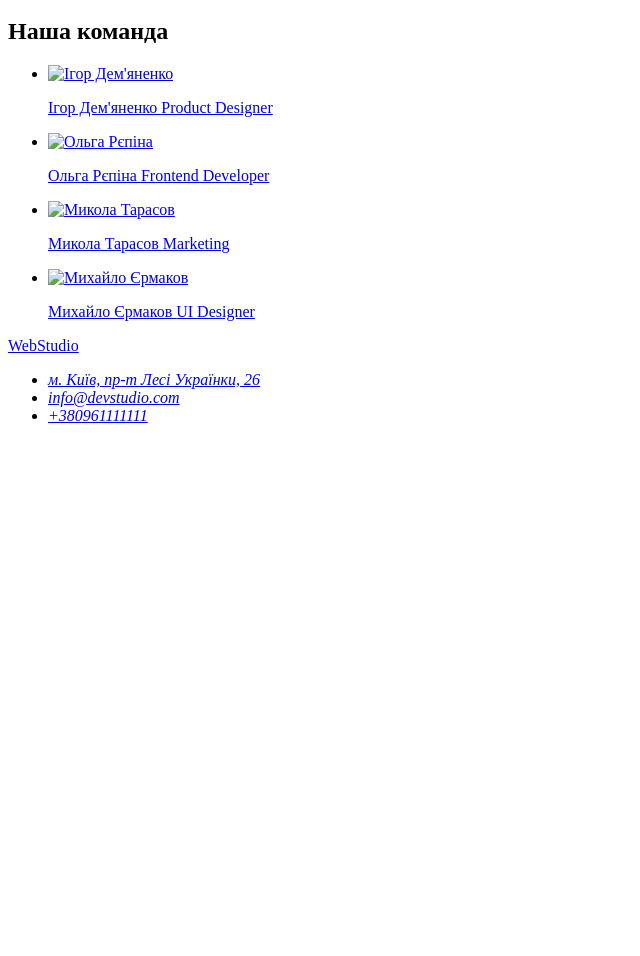
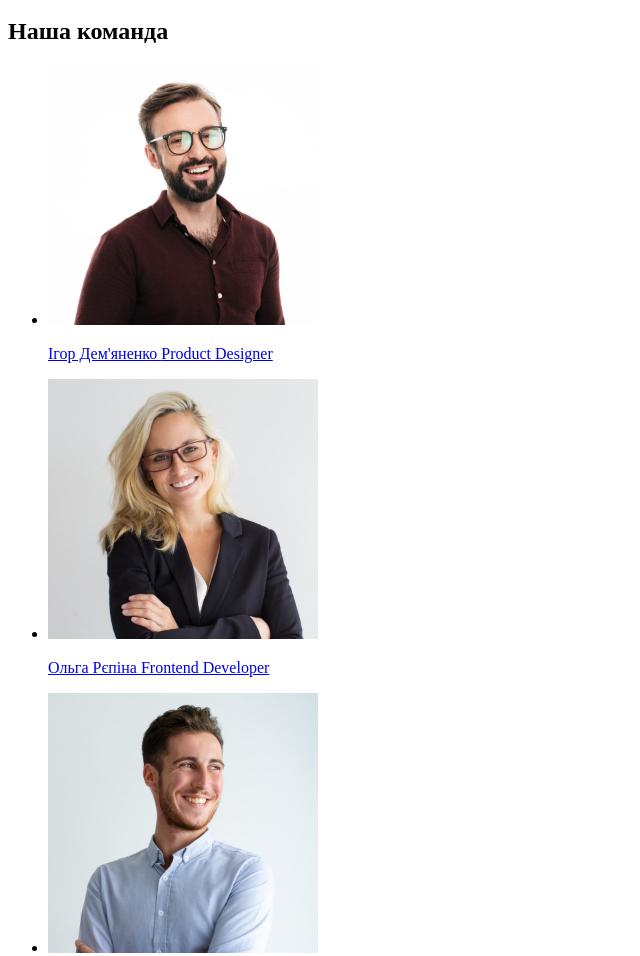
Before and after one commit to mar1naS/goit-markup-hw-01, a plain HTML site: page index.html in a window 1280 px wide. Shown: the part 1508-2464 px from the top of the page, without its empty margins (0-640 px from the left). Before the commit the page ends 1949 px from the top, so only its background shows below. Drawn offline with Linux system fonts and the light colour scheme; the site is published under a folder, as on GitHub Pages, so addresses that start at the root find nothing.

Commit message:
adding images_2

```diff
--- a/index.html
+++ b/index.html
@@ -58,10 +58,10 @@
 <section>
     <h2>Наша команда</h2>
     <ul>
-    <li><a href="./images/photo/demyanenko.jpg"><img src="/images/photo/demyanenko.jpg" alt="Ігор Дем'яненко" width="270"> <p>Ігор Дем'яненко <span>Product Designer</span></p></a></li>
-    <li><a href="./images/photo/repina.jpg"><img src="/images/photo/repina.jpg" alt="Ольга Рєпіна" width="270"><p>Ольга Рєпіна <span>Frontend Developer</span></p></a></li>
-    <li><a href="./images/photo/tarasov.jpg"><img src="/images/photo/tarasov.jpg" alt="Микола Тарасов" width="270"><p>Микола Тарасов <span>Marketing</span></p></a></li>
-    <li><a href="./images/photo/ermakov.jpg"><img src="/images/photo/ermakov.jpg" alt="Михайло Єрмаков" width="270"><p>Михайло Єрмаков <span>UI Designer</span></p></a></li>
+    <li><a href="./images/photo/demyanenko.jpg"><img src="./images/photo/demyanenko.jpg" alt="Ігор Дем'яненко" width="270"> <p>Ігор Дем'яненко <span>Product Designer</span></p></a></li>
+    <li><a href="./images/photo/repina.jpg"><img src="./images/photo/repina.jpg" alt="Ольга Рєпіна" width="270"><p>Ольга Рєпіна <span>Frontend Developer</span></p></a></li>
+    <li><a href="./images/photo/tarasov.jpg"><img src="./images/photo/tarasov.jpg" alt="Микола Тарасов" width="270"><p>Микола Тарасов <span>Marketing</span></p></a></li>
+    <li><a href="./images/photo/ermakov.jpg"><img src="./images/photo/ermakov.jpg" alt="Михайло Єрмаков" width="270"><p>Михайло Єрмаков <span>UI Designer</span></p></a></li>
     </ul>
 </section>
 </main>
```
